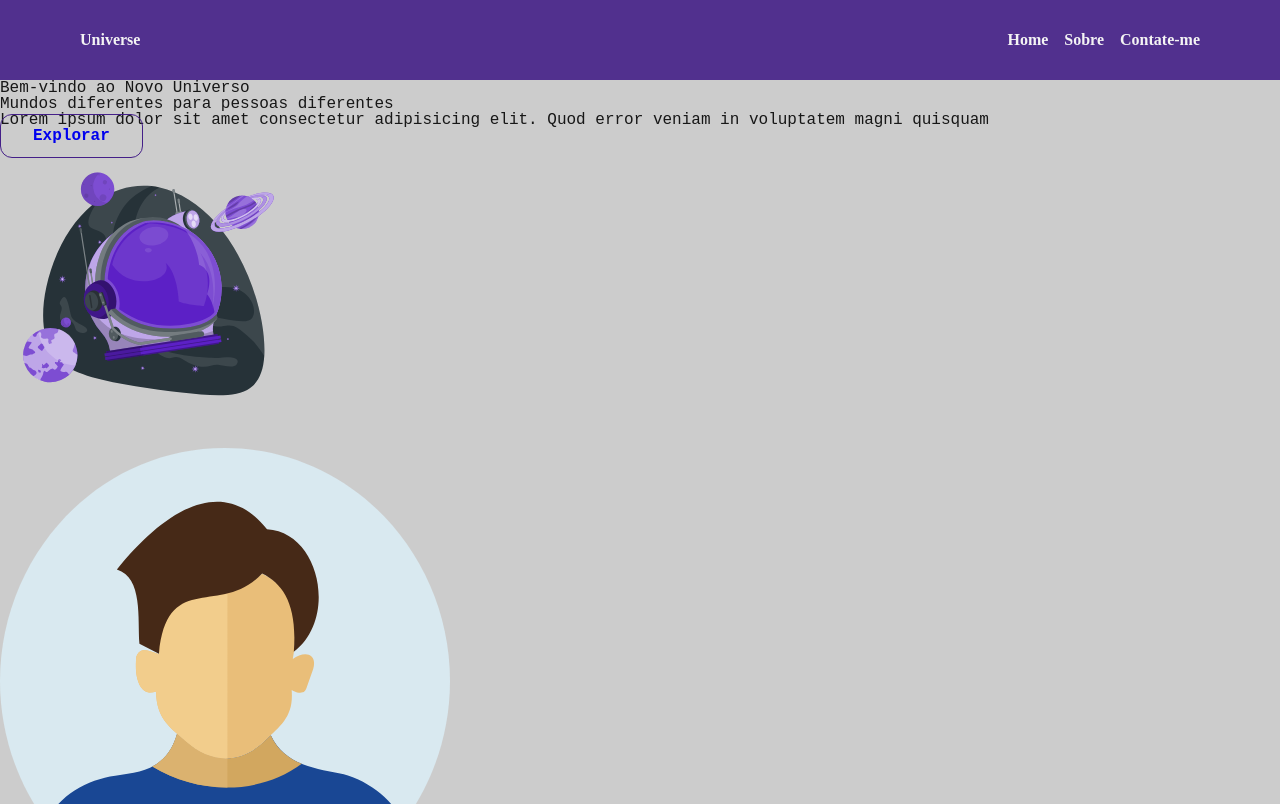
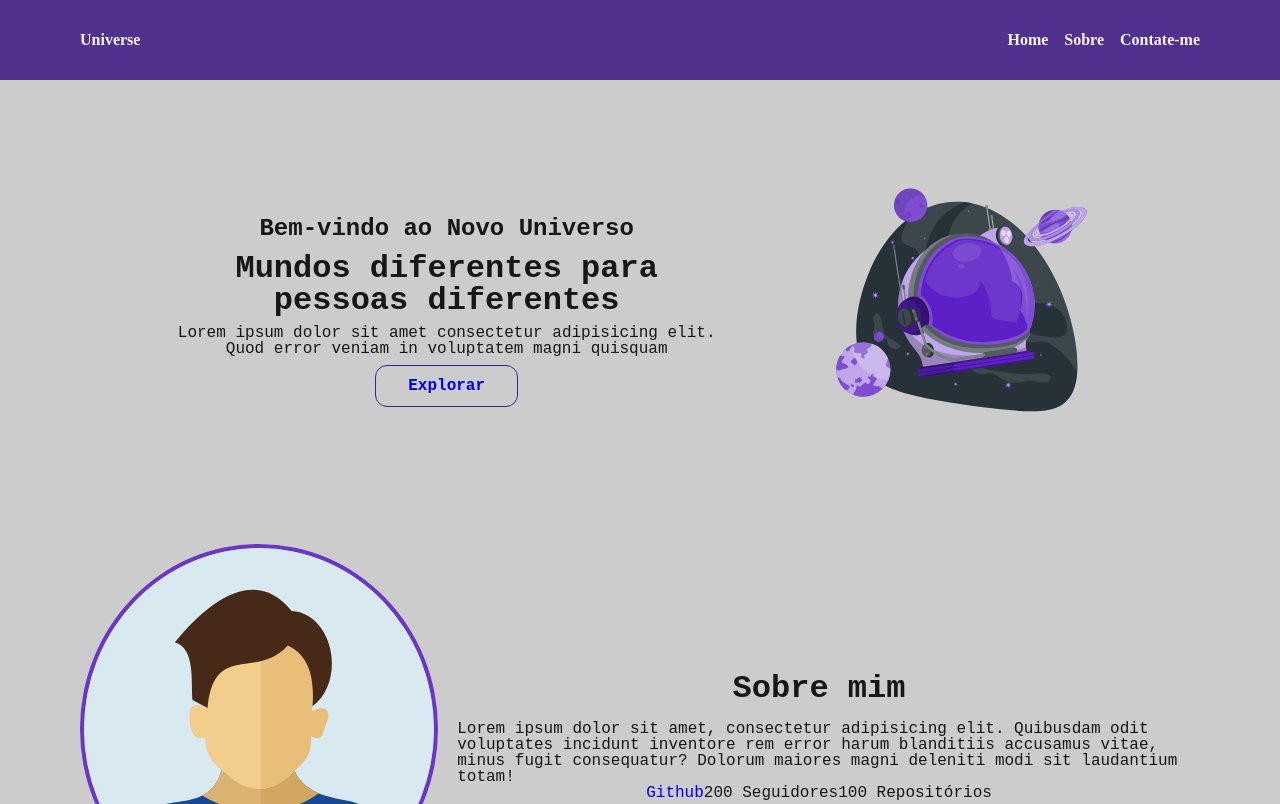
Before and after one commit to Roberdan-Andrade/Portfolio_Generation, a plain HTML site: page index.html in a window 1280 px wide. Shown: the top 804 px of the page. Drawn offline with Linux system fonts and the light colour scheme.

Commit message:
Atividade 16/08 - Primeira parte

```diff
--- a/assets/css/index.css
+++ b/assets/css/index.css
@@ -33,3 +33,70 @@
 .menu_lista li {
     margin: 0 0 0 16px;
 }
+
+/* Main - Home */
+
+.home {
+    margin: 5em;
+
+    justify-content: space-evenly;
+}
+
+.home_texto {
+    display: flex;
+    flex-direction: column;
+
+    align-items: center;
+    justify-content: center;
+
+    width: 50%;
+}
+
+.home_h4 {
+    font-size: 1.5em;
+    font-weight: 600;
+
+    text-align: center;
+
+    margin-bottom: 0.5em;
+}
+
+.home_h1 {
+    font-size: 2em;
+    font-weight: 700;
+
+    text-align: center;
+}
+
+.home_p {
+    margin: 0.5em 0;
+
+    text-align: center;
+}
+
+/* Main - Sobre */
+.about {
+    margin: 0 5em;
+}
+
+.about_foto {
+    border: 4px solid var(--purple-500);
+    border-radius: 100%;
+}
+
+.sobre_texto {
+    flex-direction: column;
+
+    margin: 0 1.2em;
+}
+
+.sobre_h1 {
+    font-size: 2em;
+    font-weight: 700;
+
+    margin: 0.5em 0;
+}
+
+.sobre_github {
+
+}
--- a/assets/css/stylesheet.css
+++ b/assets/css/stylesheet.css
@@ -29,7 +29,7 @@ body {
     border: 1px, solid, var(--purple-800);
     border-radius: 0.75em;
 
-    padding: 12px 32px;
+    padding: 0.75em 2em;
 
     font-weight: 700;
     text-align: center;
--- a/index.html
+++ b/index.html
@@ -36,13 +36,13 @@
     </header>
 
     <main>
-        <section id="home">
-            <article id="home_texto">
-                <h4>Bem-vindo ao Novo Universo</h4>
-                <h1>Mundos diferentes para pessoas diferentes</h1>
-                <p>Lorem ipsum dolor sit amet consectetur adipisicing elit. Quod error veniam in voluptatem magni
+        <section id="home" class="flex home">
+            <article id="home_texto" class="home_texto">
+                <h4 class="home_h4">Bem-vindo ao Novo Universo</h4>
+                <h1 class="home_h1">Mundos diferentes para pessoas diferentes</h1>
+                <p class="home_p">Lorem ipsum dolor sit amet consectetur adipisicing elit. Quod error veniam in voluptatem magni
                     quisquam</p>
-                <a class="button" target="_blank" href="https://github.com/conteudoGeneration" alt="Github da Generation Brasil">Explorar</a>
+                <a class="button explorar" target="_blank" href="https://github.com/conteudoGeneration" alt="Github da Generation Brasil">Explorar</a>
             </article>
 
             <article id="home_imagem">
@@ -50,11 +50,11 @@
             </article>
         </section>
 
-        <section id="about">
-            <img src="assets/img/user_01.svg" alt="Foto do Perfil do Github" width="450px">
+        <section id="about" class="flex about">
+            <img class="about_foto" src="assets/img/user_01.svg" alt="Foto do Perfil do Github" width="350px">
 
-            <article id="sobre_texto">
-                <h1>Sobre mim</h1>
+            <article id="sobre_texto" class="flex sobre_texto">
+                <h1 class="sobre_h1">Sobre mim</h1>
                 <p>
                     Lorem ipsum dolor sit amet, consectetur adipisicing elit.
                     Quibusdam odit voluptates incidunt inventore rem error harum
@@ -62,7 +62,7 @@
                     Dolorum maiores magni deleniti modi sit laudantium totam!
                 </p>
 
-                <div id="sobre_github">
+                <div id="sobre_github" class="flex sobre_github">
                     <a target="_blank" href="https://github.com/conteudoGeneration">Github</a>
                     <p>200 Seguidores</p>
                     <p>100 Repositórios</p>
```
